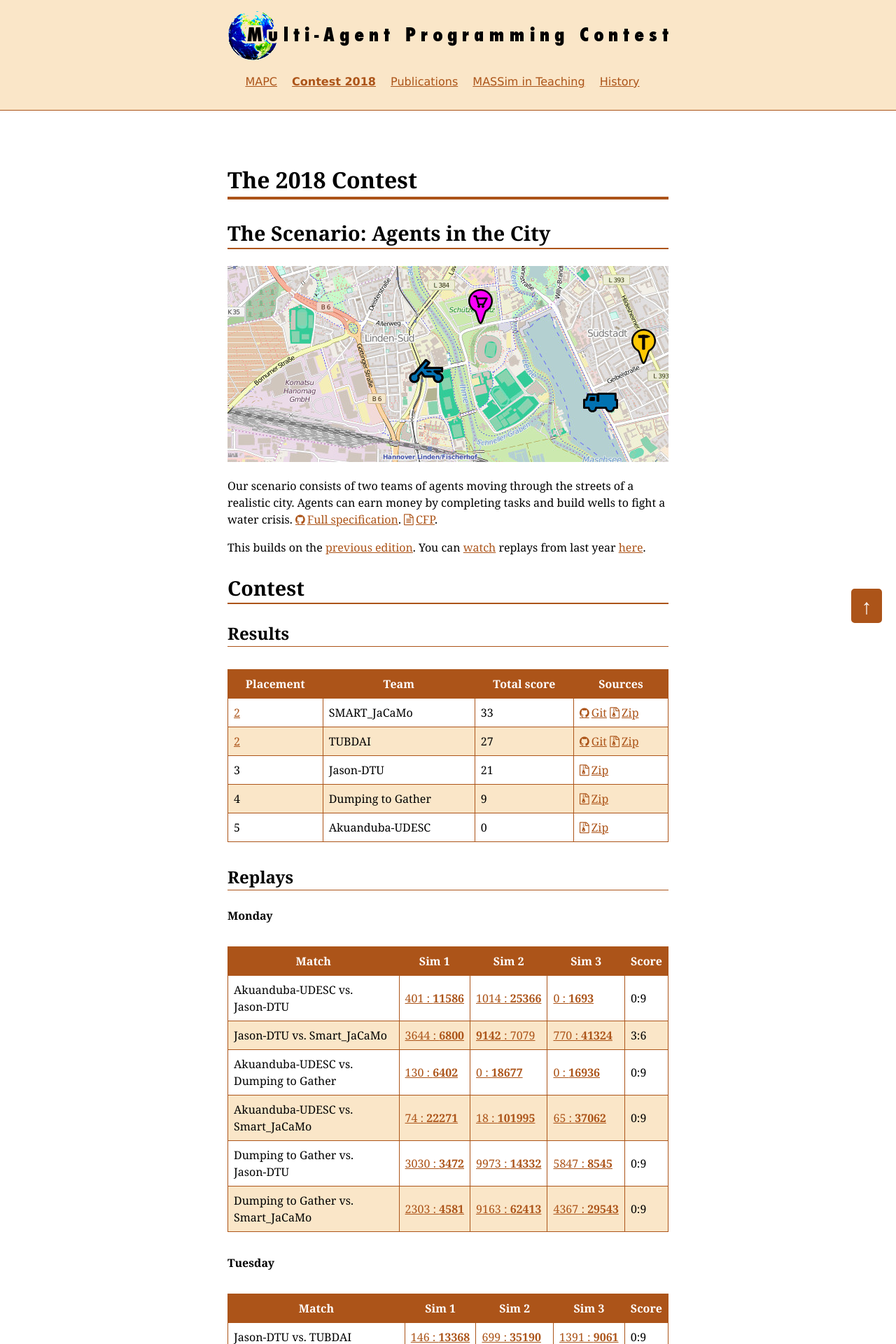
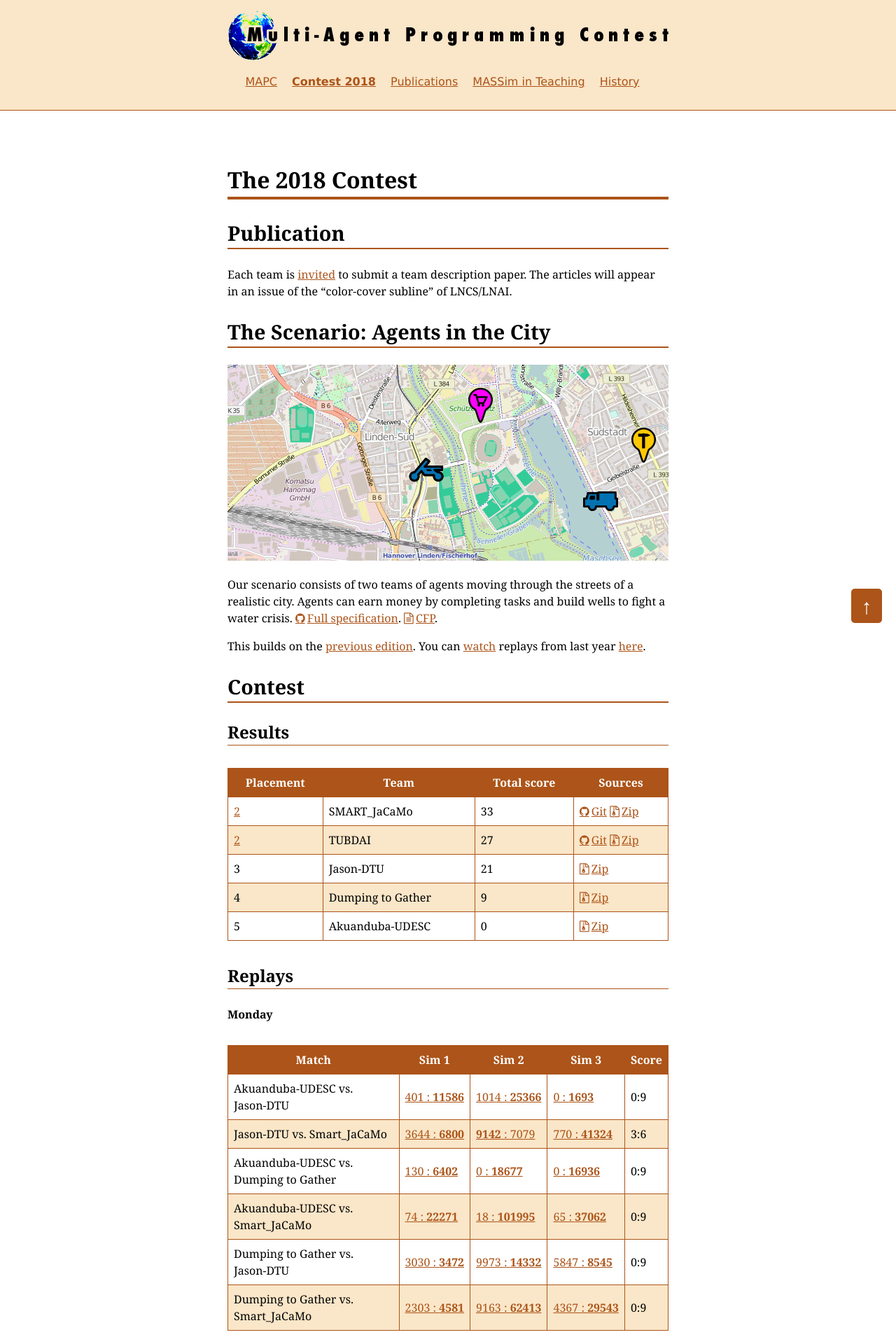
Before and after one commit to agentcontest/agentcontest.github.io, a Jekyll site: the page built from 2018/index.md, in a window 1280 px wide. Shown: the top 1920 px of the page at 70% size. Built offline with Jekyll 4.4.1, drawn with Linux system fonts in a browser that asks for light colours.

Commit message:
publication details

```diff
--- a/2018/index.md
+++ b/2018/index.md
@@ -3,6 +3,13 @@ layout: page
 title: The 2018 Contest
 permalink: /2018/
 ---
+
+Publication
+-----------
+
+Each team is [invited](/2019/02/20/publication.html) to submit a team
+description paper. The articles will
+appear in an issue of the "color-cover subline" of LNCS/LNAI.
 
 The Scenario: Agents in the City
 --------------------------------
--- a/css/main.css
+++ b/css/main.css
@@ -143,7 +143,8 @@ a[href$=".pdf"]:before {
 }
 
 a[href$=".txt"]:before,
-a[href$=".tex"]:before {
+a[href$=".tex"]:before,
+a[href$=".cls"]:before {
   font-family: FontAwesome;
   margin-right: 0.2em;
   content: "\f0f6";
```
Also changed, not shown: _posts/2019-02-20-publication.md (added, +27 -0 lines), 2 other files.
